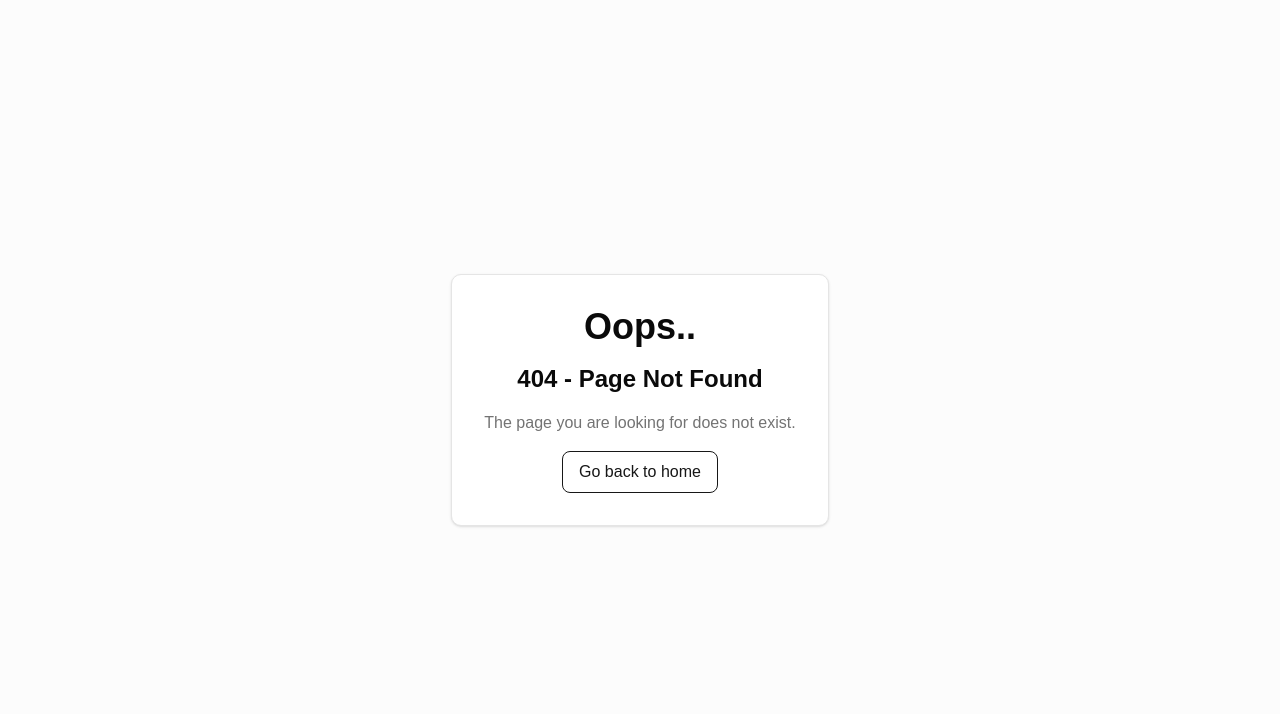
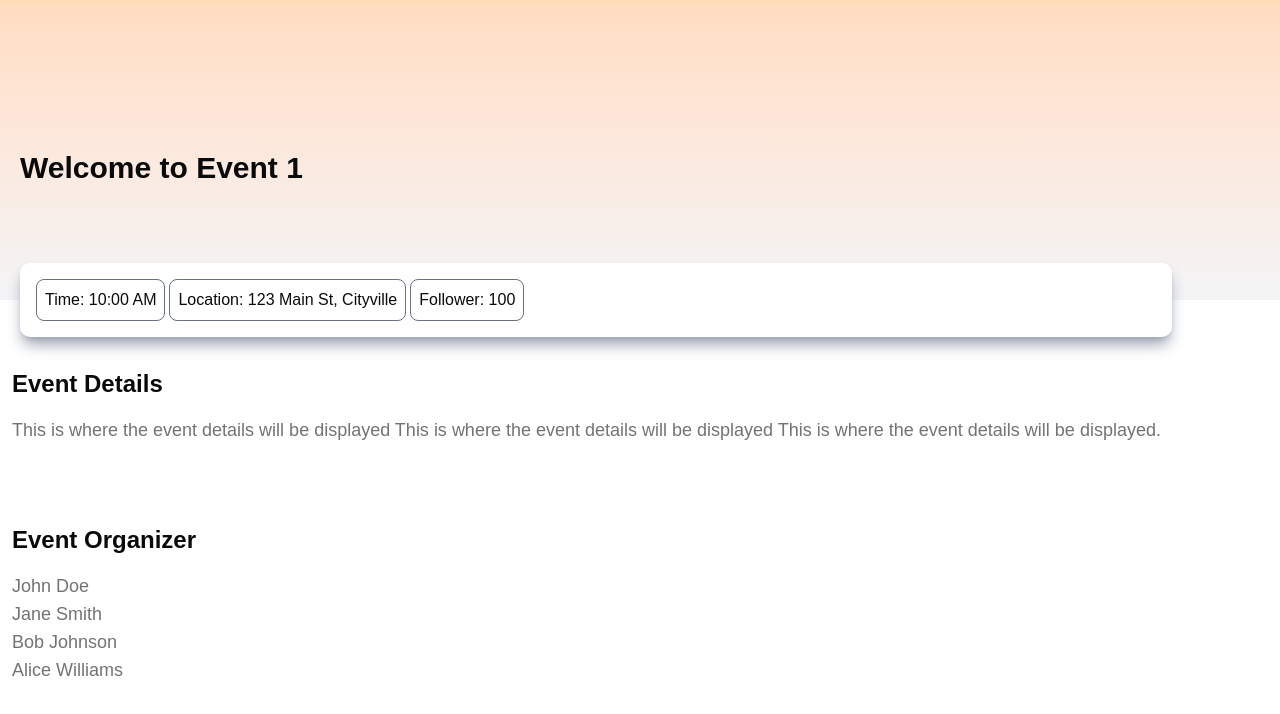
Before and after one commit to NahinM/Stage-BD, a React (Vite) app in the folder client/: page /event/1 in a window 1280 px wide. Before the commit this address had no page. Shown: the top 714 px of the page. Built offline with nearby package versions, Linux system fonts and the light colour scheme.

Commit message:
add page/event-page design

```diff
--- a/client/src/Pages/Events/event-feed/even-feed.tsx
+++ b/client/src/Pages/Events/event-feed/even-feed.tsx
@@ -5,6 +5,7 @@ import {
   CardHeader,
   CardTitle,
 } from "@/components/ui/card"
+import { Link } from "react-router-dom"
 
 const eventData = [
     {
@@ -53,6 +54,9 @@ export default function EventFeed() {
                         </CardHeader>
                         <CardContent>
                             <CardDescription>{event.description}</CardDescription>
+                            <Link to={`/event/${event.id}`} className="text-blue-500 hover:underline p-2 mt-4 block text-lg">
+                                View Details
+                            </Link>
                         </CardContent>
                     </Card>
                 ))}
--- /dev/null
+++ b/client/src/Pages/Events/event-page/event-page.tsx
@@ -0,0 +1,33 @@
+import { useParams } from "react-router-dom";
+
+export default function EventPage() {
+    const {id} = useParams();
+
+    return (
+        <div className="min-h-screen">
+            <div className="w-full h-[300px] bg-gradient-to-b from-orange-400/30 to-gray-100 relative">
+            <h1 className="absolute top-1/2 left-5 text-3xl font-bold">Welcome to Event {id}</h1>
+            <div className="flex flex-row gap-1 absolute bottom-0 translate-y-[50%] left-5 w-[90vw] bg-white p-4 rounded-lg shadow-lg shadow-gray-400">
+                <p className="p-2 border-1 border-gray-500 rounded-md">Time: 10:00 AM</p>
+                <p className="p-2 border-1 border-gray-500 rounded-md">Location: 123 Main St, Cityville</p>
+                <p className="p-2 border-1 border-gray-500 rounded-md">Follower: 100</p>
+            </div>
+            </div>
+
+            <div className="p-3 mt-6">
+                <h2 className="text-2xl font-semibold mt-8 mb-4">Event Details</h2>
+                <p className="text-lg text-muted-foreground">This is where the event details will be displayed This is where the event details will be displayed This is where the event details will be displayed.</p>
+            </div>
+
+            <div className="p-3 mt-6">
+                <h2 className="text-2xl font-semibold mt-8 mb-4">Event Organizer</h2>
+                <ol>
+                    <li className="text-lg text-muted-foreground">John Doe</li>
+                    <li className="text-lg text-muted-foreground">Jane Smith</li>
+                    <li className="text-lg text-muted-foreground">Bob Johnson</li>
+                    <li className="text-lg text-muted-foreground">Alice Williams</li>
+                </ol>
+            </div>
+        </div>
+    )
+}
--- a/client/src/routes.tsx
+++ b/client/src/routes.tsx
@@ -3,6 +3,7 @@ import PageNotFound from "./Pages/page-not-found.tsx";
 import SignIn from "./Pages/signin/signin.tsx";
 import Test from "./Pages/test/test-page.tsx";
 import EventFeed from "./Pages/Events/event-feed/even-feed.tsx";
+import EventPage from "./Pages/Events/event-page/event-page.tsx";
 
 export const router = createBrowserRouter([
   {
@@ -14,6 +15,11 @@ export const router = createBrowserRouter([
     element: <EventFeed />
   },
   {
+    path: "/event/:id",
+    element: <EventPage />
+  },
+
+  {
     path: "/signin",
     element: <SignIn/>
   },
```
Also changed, not shown: client/src/Pages/Events/event-page/tem.txt (deleted).
